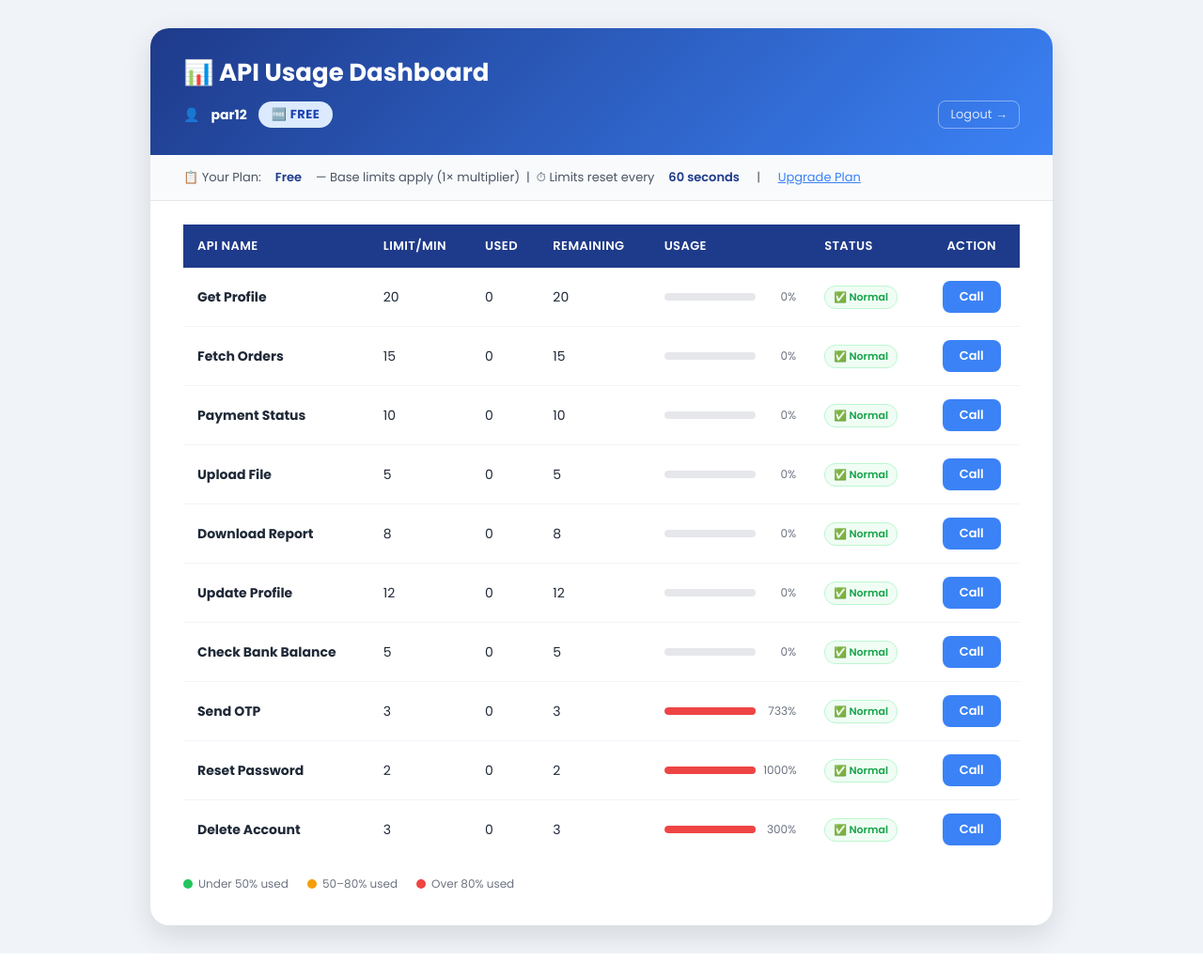
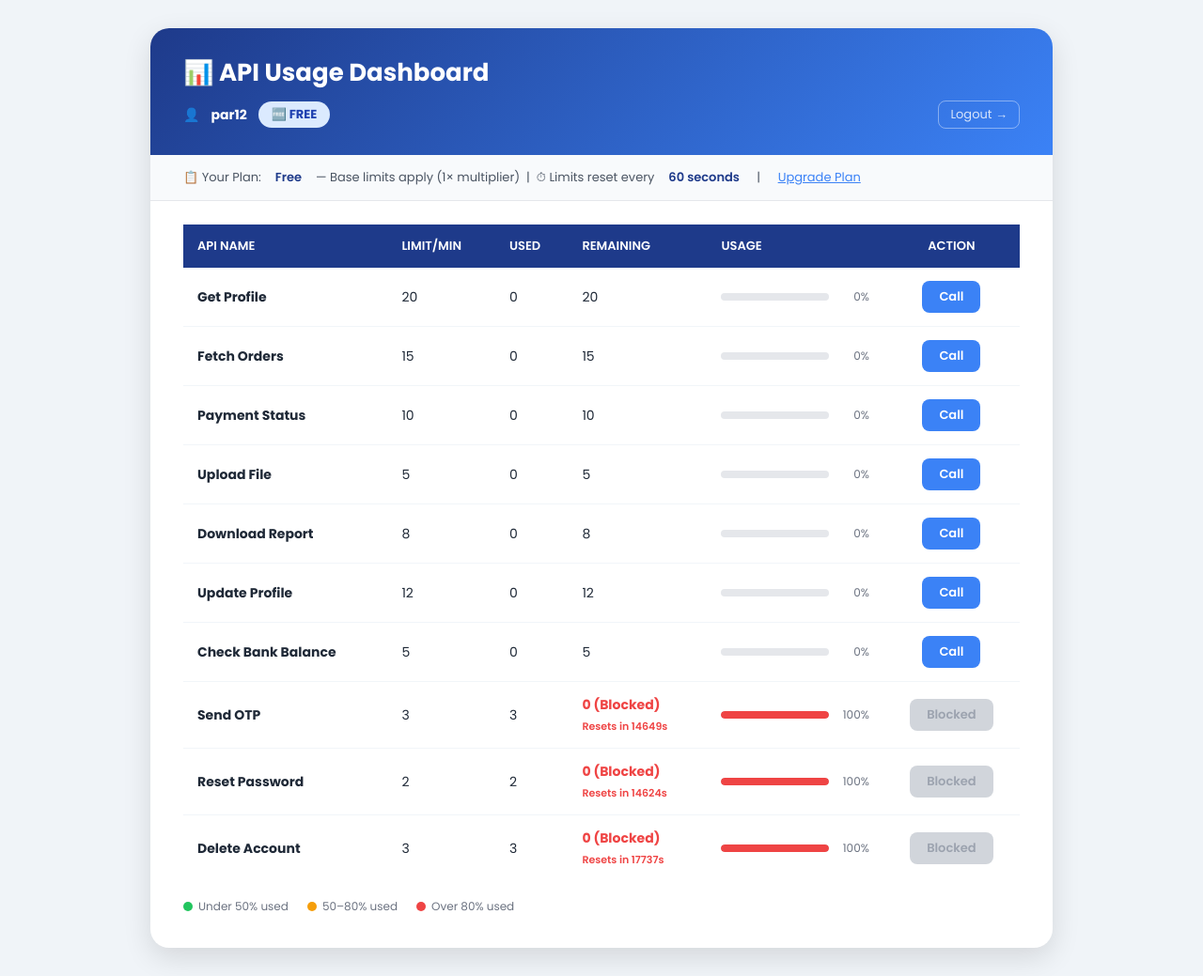
Before and after one commit to pparnika61-debug/projectapi, a Flask app: page /dashboard in a window 1280 px wide. Shown: the whole page at 94% size. Before the commit the page ends 1015 px from the top, so only its background shows below. Run offline with Flask 3, Linux system fonts and the light colour scheme; a user stored in the database is signed in; data comes from the database, SQL or seed files in the repository; both versions use the stored data as it was after the commit.

Commit message:
fix: reset dashboard and remove status column

```diff
--- a/templates/dashboard.html
+++ b/templates/dashboard.html
@@ -43,21 +34,16 @@
             font-size: 14px;
             flex-wrap: wrap;
         }
-
-        /* Tier Badges */
         .tier-badge {
             padding: 4px 14px;
             border-radius: 20px;
             font-size: 13px;
             font-weight: 700;
             text-transform: uppercase;
-            letter-spacing: 0.5px;
         }
-
         .free    { background: #dbeafe; color: #1e40af; }
         .monthly { background: #fde68a; color: #92400e; }
         .yearly  { background: #d1fae5; color: #065f46; }
-
         .logout-link {
             color: rgba(255,255,255,0.8);
             text-decoration: none;
@@ -114,32 +74,16 @@
             font-weight: 600;
             font-size: 13px;
             text-transform: uppercase;
-            letter-spacing: 0.4px;
         }
-
         th:last-child, td:last-child { text-align: center; }
-
         td {
             padding: 14px 15px;
             border-bottom: 1px solid #f1f5f9;
             vertical-align: middle;
         }
-
         tr:last-child td { border-bottom: none; }
-
         tr:hover td { background: #f0f7ff; }
-
-        /* Anomaly row highlight */
-        tr.anomaly-row td { background: #fff7ed; }
-        tr.anomaly-row:hover td { background: #ffedd5; }
-
-        /* Progress bar */
-        .progress-wrap {
-            display: flex;
-            align-items: center;
-            gap: 8px;
-        }
-
+        .progress-wrap { display: flex; align-items: center; gap: 8px; }
         .progress-bar {
             flex: 1;
             height: 8px;
@@ -148,52 +92,11 @@
             overflow: hidden;
             min-width: 80px;
         }
-
-        .progress-fill {
-            height: 100%;
-            border-radius: 10px;
-            transition: width 0.4s ease;
-        }
-
+        .progress-fill { height: 100%; border-radius: 10px; transition: width 0.4s ease; }
         .fill-low    { background: #22c55e; }
         .fill-medium { background: #f59e0b; }
         .fill-high   { background: #ef4444; }
-
-        .pct-label {
-            font-size: 12px;
-            color: #6b7280;
-            width: 35px;
-            text-align: right;
-        }
-
-        /* Anomaly tag */
-        .anomaly-tag {
-            display: inline-flex;
-            align-items: center;
-            gap: 4px;
-            background: #fef3c7;
-            color: #b45309;
-            border: 1px solid #fcd34d;
-            padding: 3px 9px;
-            border-radius: 12px;
-            font-size: 11px;
-            font-weight: 700;
-        }
-
-        .normal-tag {
-            display: inline-flex;
-            align-items: center;
-            gap: 4px;
-            background: #f0fdf4;
-            color: #16a34a;
-            border: 1px solid #bbf7d0;
-            padding: 3px 9px;
-            border-radius: 12px;
-            font-size: 11px;
-            font-weight: 600;
-        }
-
-        /* Call Button */
+        .pct-label { font-size: 12px; color: #6b7280; width: 35px; text-align: right; }
         .call-btn {
             display: inline-block;
             padding: 7px 18px;
@@ -205,18 +108,18 @@
             font-weight: 600;
             cursor: pointer;
             text-decoration: none;
-            transition: background 0.2s;
         }
-
-        .call-btn:hover { background: #2563eb; }
-
         .call-btn.disabled {
             background: #d1d5db;
             color: #9ca3af;
             pointer-events: none;
         }
-
-        /* Legend */
+        .reset-timer {
+            font-size: 11px;
+            color: #ef4444;
+            font-weight: 600;
+            margin-top: 4px;
+        }
         .legend {
             display: flex;
             gap: 20px;
@@ -285,25 +170,26 @@
                 <th>Used</th>
                 <th>Remaining</th>
                 <th>Usage</th>
-                <th>Status</th>
                 <th>Action</th>
             </tr>
 
             {% for api in api_data %}
-            <tr class="{% if api.anomaly %}anomaly-row{% endif %}">
-
+            <tr>
                 <td><b>{{ api.name }}</b></td>
                 <td>{{ api.limit }}</td>
                 <td>{{ api.used }}</td>
                 <td>
                     {% if api.remaining == 0 %}
                         <span style="color:#ef4444; font-weight:700;">0 (Blocked)</span>
+                        {% if api.reset_in is not none and api.reset_in > 0 %}
+                            <div class="reset-timer" data-seconds="{{ api.reset_in }}">
+                                Resets in {{ api.reset_in }}s
+                            </div>
+                        {% endif %}
                     {% else %}
                         {{ api.remaining }}
                     {% endif %}
                 </td>
-
-                <!-- Progress Bar -->
                 <td>
                     <div class="progress-wrap">
                         <div class="progress-bar">
@@ -317,17 +203,6 @@
                         <span class="pct-label">{{ api.usage_pct }}%</span>
                     </div>
                 </td>
-
-                <!-- Anomaly Tag -->
-                <td>
-                    {% if api.anomaly %}
-                        <span class="anomaly-tag">⚠️ Spike</span>
-                    {% else %}
-                        <span class="normal-tag">✅ Normal</span>
-                    {% endif %}
-                </td>
-
-                <!-- Action -->
                 <td>
                     {% if api.remaining > 0 %}
                         <a href="/call/{{ api.name }}" class="call-btn">Call</a>
@@ -335,19 +210,33 @@
                         <span class="call-btn disabled">Blocked</span>
                     {% endif %}
                 </td>
-
             </tr>
             {% endfor %}
         </table>
 
-        <!-- Legend -->
         <div class="legend">
             <div class="legend-item"><div class="dot dot-green"></div> Under 50% used</div>
             <div class="legend-item"><div class="dot dot-yellow"></div> 50–80% used</div>
             <div class="legend-item"><div class="dot dot-red"></div> Over 80% used</div>
         </div>
     </div>
+</div>
 
-</div>
+<script>
+    // Countdown timer — reloads page exactly when the limit resets
+    document.querySelectorAll('[data-seconds]').forEach(function(el) {
+        let seconds = parseInt(el.getAttribute('data-seconds'));
+        const interval = setInterval(function() {
+            seconds--;
+            if (seconds <= 0) {
+                clearInterval(interval);
+                location.reload();
+            } else {
+                el.textContent = 'Resets in ' + seconds + 's';
+            }
+        }, 1000);
+    });
+</script>
+
 </body>
 </html>
```
Also changed, not shown: other parts of templates/dashboard.html (+6 -59 lines), control/control.py (+27 -7 lines), users.db.
